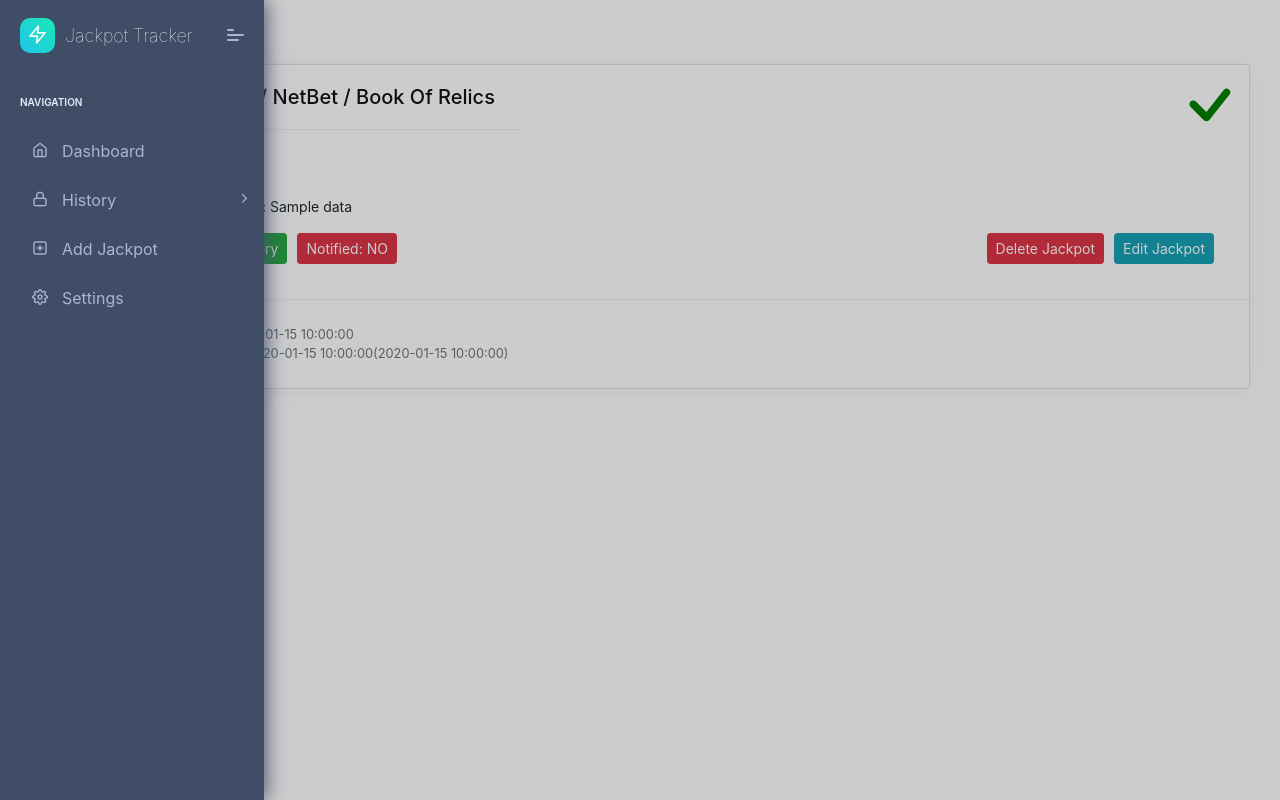
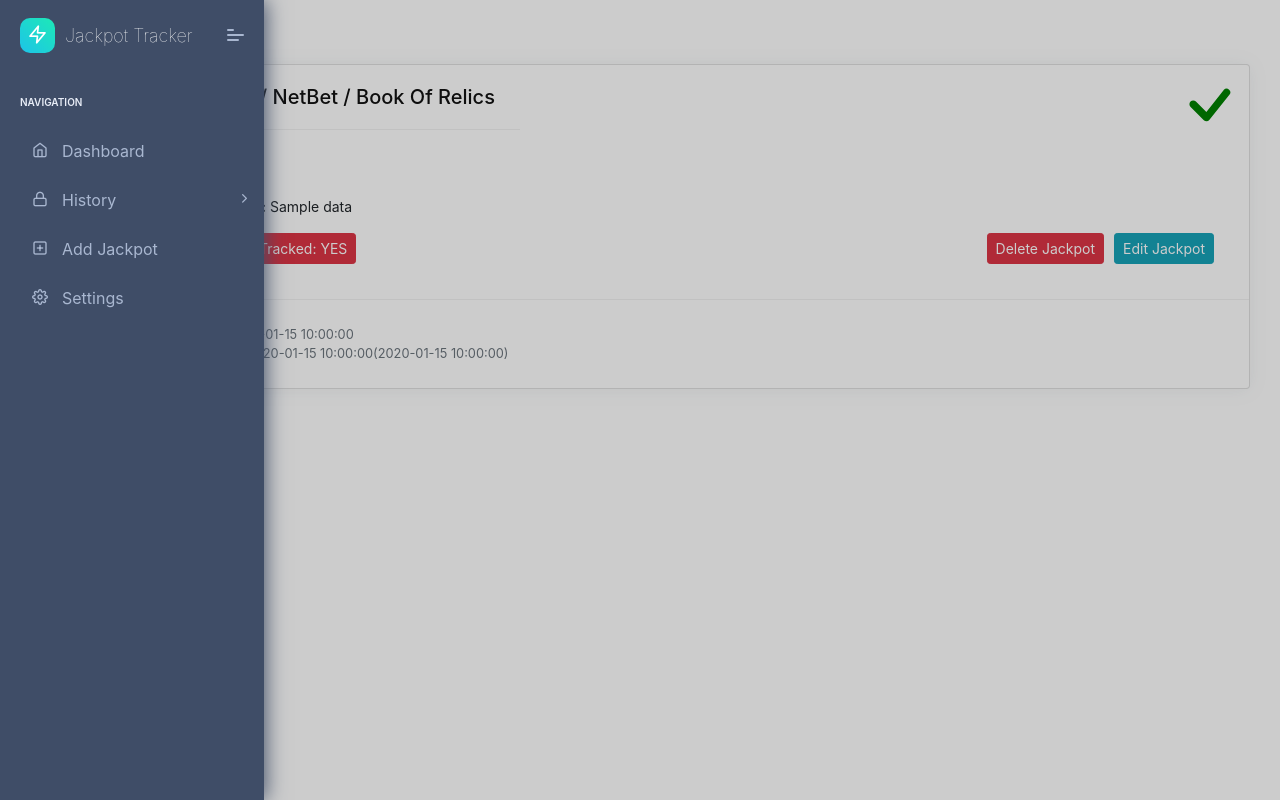
Before and after one commit to futur0/challengeAPI, a Flask app: template templates/home.html in a window 1280 px wide. Run offline with Flask 2, Linux system fonts and the light colour scheme; the template is opened without the code that fills it: most values are stand-ins (such as "Sample title", 1, 10 or a date in 2020); some libraries are stand-ins or nearby versions.

Commit message:
added rest buttons

```diff
--- a/app.py
+++ b/app.py
@@ -179,6 +179,18 @@
     return redirect('/')
 
 
+
+@app.route('/toggle_jackpot')
+def toggle_jackpot():
+    instance_id = request.args['instance_id']
+
+    jackpot = JackPotIndex.query.filter_by(instance_id=instance_id).first()
+    jackpot.is_closed = not jackpot.is_closed
+    db.session.add(jackpot)
+    db.session.commit()
+    return redirect('/')
+
+
 @app.route('/edit_jackpot', methods=['GET', 'POST'])
 def edit_jackpot():
     if request.method == 'POST':
--- a/templates/home.html
+++ b/templates/home.html
@@ -147,11 +147,16 @@
                                         <p class="card-text"><b>Drop Amount:</b> {{data['drop_amount']}} <br>
                                             <b>Last Updated Data:</b> {{data['data']}} <br>
                                         </p>
-                                        <a href="/get_jackpot_history?instance_name={{data['instance_name']}}" target="_blank" class="btn btn-sm  btn-success float-left">{{data['instance_name']}}
-                                            History</a>
+<!--                                        <a href="/get_jackpot_history?instance_name={{data['instance_name']}}" target="_blank" class="btn btn-sm  btn-success float-left">{{data['instance_name']}}-->
+<!--                                            History</a>-->
                                         <a class="btn btn-sm btn-rounded btn-{% if data['notified'] == False %}success{% else %}danger{% endif %}"
                                            href="/toggle_notification?instance_id={{data['instance_id']}}" data-toggle="tooltip" data-placement="top" title="Click to change status">
                                             Notified: {% if data['notified'] == True %}YES{% else %}NO{% endif %}
+                                        </a>
+
+                                        <a class="btn btn-sm btn-rounded btn-{% if data['status'] == False %}success{% else %}danger{% endif %}"
+                                           href="/toggle_jackpot?instance_id={{data['instance_id']}}" data-toggle="tooltip" data-placement="top" title="Click to change status">
+                                            Tracked: {% if data['status'] == True %}NO{% else %}YES{% endif %}
                                         </a>
 
                                         <a class="btn btn-sm btn-rounded btn-info float-right"
```
Also changed, not shown: templates/history.html (+7 -1 lines).
